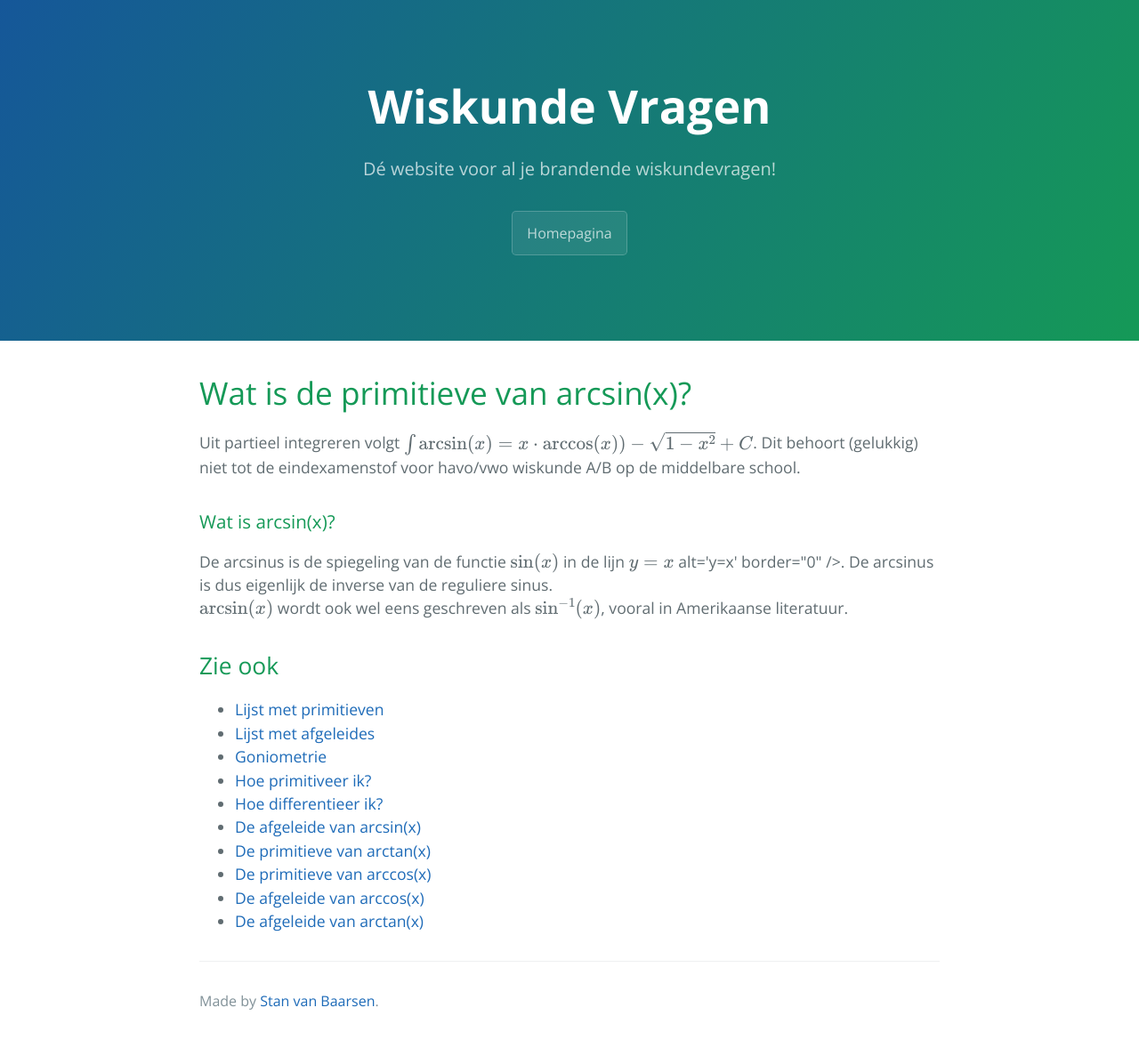
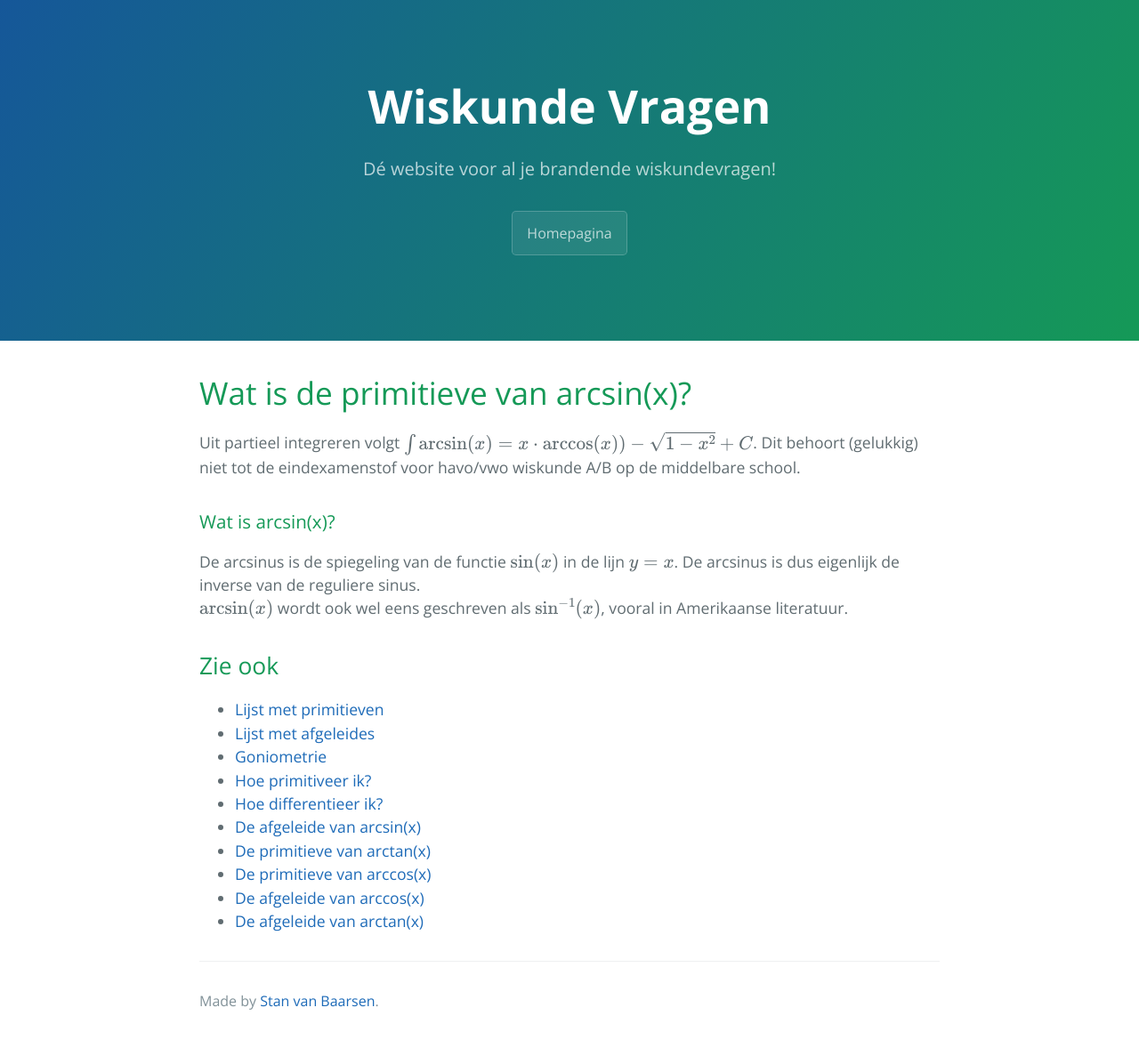
Before and after one commit to wiskundevragen/wiskundevragen.github.io, a Jekyll site: the page built from primitieven/arcsinx.html, in a window 1280 px wide. Shown: the whole page at 89% size. Built offline with Jekyll 4.4.1, drawn with Linux system fonts in a browser that asks for light colours.

Commit message:
fix typo

```diff
--- a/primitieven/arcsinx.html
+++ b/primitieven/arcsinx.html
@@ -10,7 +10,7 @@ Uit partieel integreren volgt \(\int \arcsin(x) = x\cdot \arccos(x)) - \sqrt{1-x
 tot de eindexamenstof voor havo/vwo wiskunde A/B op de middelbare school.
 
 <h3>Wat is arcsin(x)?</h3>
-De arcsinus is de spiegeling van de functie \(\sin(x)\) in de lijn \(y=x\) alt='y=x' border="0" />. De arcsinus is dus
+De arcsinus is de spiegeling van de functie \(\sin(x)\) in de lijn \(y=x\). De arcsinus is dus
 eigenlijk de inverse van de reguliere sinus.
 <br>
 \(\arcsin(x)\) wordt ook wel eens geschreven als \(\sin^{-1}(x)\), vooral
```
